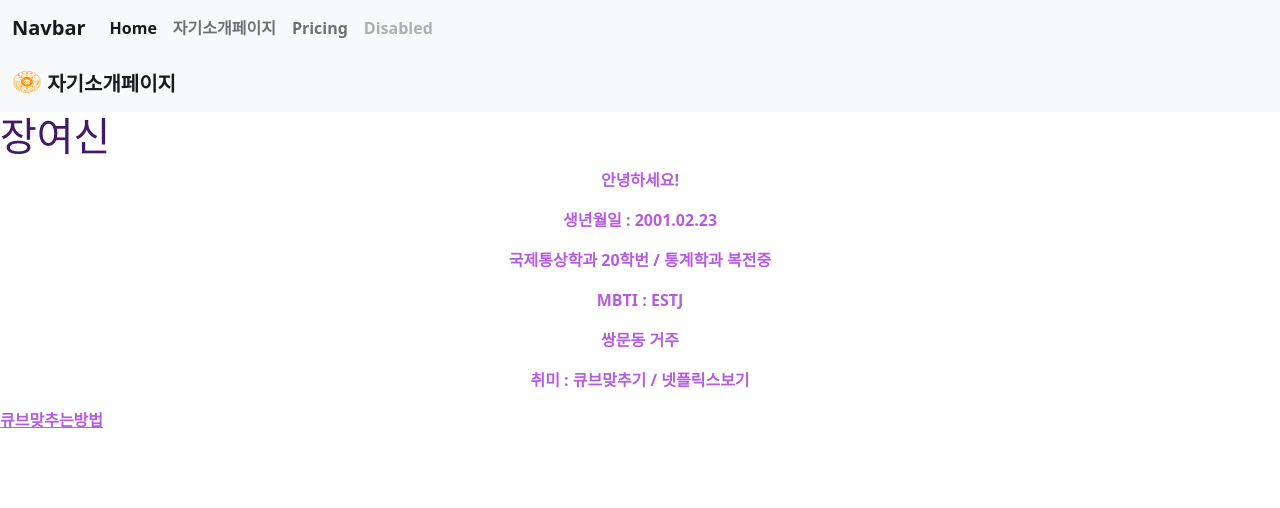
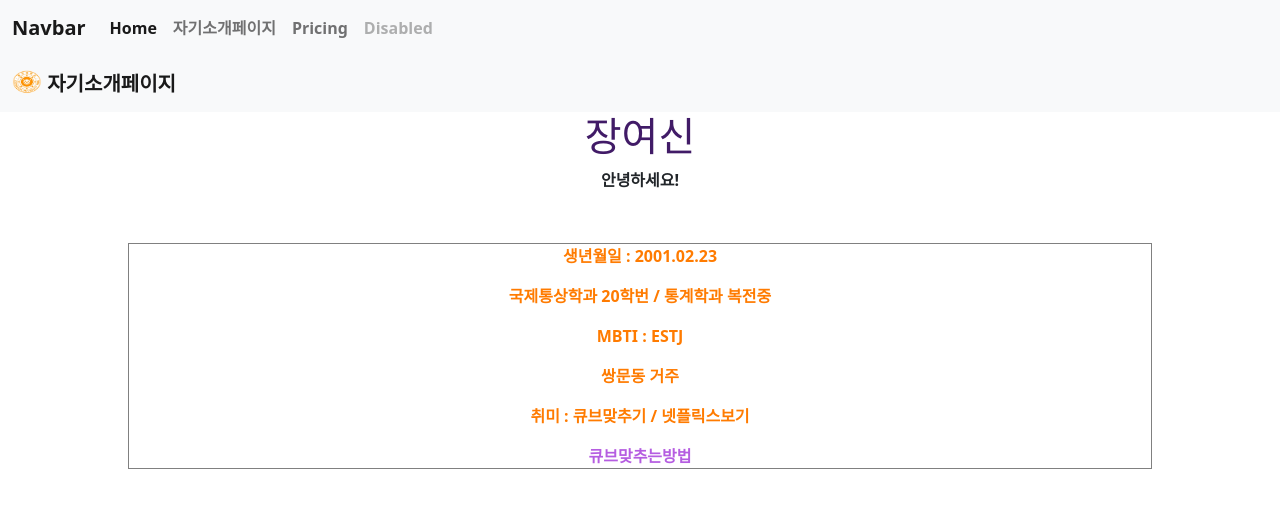
Before and after one commit to jangys02/2022-sns-project, a Django app: page /show/ in a window 1280 px wide. Shown: the top 508 px of the page. Run offline with Django 4.2, Linux system fonts and the light colour scheme.

Commit message:
4주차 과제

```diff
--- a/main/templates/main/show.html
+++ b/main/templates/main/show.html
@@ -15,7 +15,7 @@
     <main>
     <div class="header">
         <h1>장여신</h1>
-        <p>안녕하세요!</p>
+        <a>안녕하세요!</a>
     </div>
 
     <div class="content">
@@ -28,6 +28,27 @@
       </div>
 
     </main>
+  <style>
+    .header{
+    text-align : center;
+}
+.content{
+    font-weight: 400px;
+    text-align : center;
+    margin-right : 10%;
+    margin-left : 10%;
+    margin-top: 4%;
+    margin-bottom : 10%;
+    border: 1px solid gray
+}
+
+.cube { text-decoration: none;}
+
+p{color: rgb(255, 123, 0);}
+  </style>
+
+
+
 
 
     {% endblock %}
```
